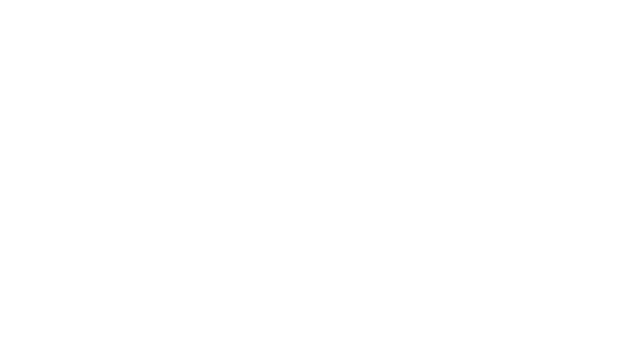
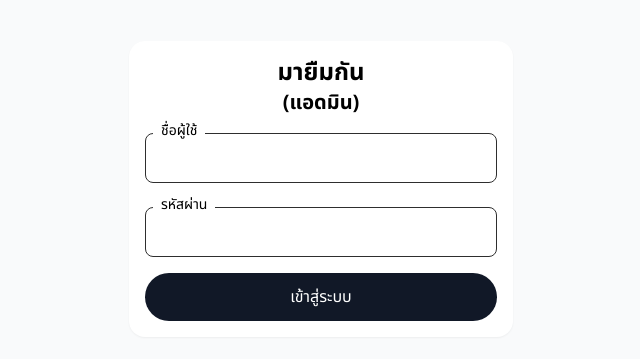
Before and after one commit to SornchaiTheDev/borrow-equipment, a React (Create React App) app: page /admin in a window 1280 px wide. Before the commit this address had no page. Shown: the part 211-570 px from the top of the page, without its empty margins (319-959 px from the left). Built offline with nearby package versions, Linux system fonts and the light colour scheme.

Commit message:
Add : Admin Route

```diff
--- a/src/App.tsx
+++ b/src/App.tsx
@@ -1,4 +1,3 @@
-import { useState, useEffect } from "react";
 import { BrowserRouter, Routes, Route } from "react-router-dom";
 import Login from "./pages/Login";
 import Home from "./pages/Home";
@@ -6,9 +5,11 @@ import Register from "./pages/Register";
 import Info from "./pages/Info";
 import Profile from "./pages/Profile";
 import Return from "./pages/Return";
+import Admin from "./pages/Admin";
 import { LocalizationProvider } from "@mui/x-date-pickers";
 import { AdapterMoment } from "@mui/x-date-pickers/AdapterMoment";
 import ProtectedRoute from "./Components/ProtectedRoute";
+import AdminRoute from "./Components/AdminRoute";
 
 function App() {
   return (
@@ -26,14 +27,7 @@ function App() {
           <Route path="/login" element={<Login />} />
           <Route path="/register" element={<Register />} />
 
-          <Route
-            path="/info"
-            element={
-              <ProtectedRoute>
-                <Info />
-              </ProtectedRoute>
-            }
-          />
+          <Route path="/info" element={<Info />} />
           <Route
             path="/profile"
             element={
@@ -45,11 +39,13 @@ function App() {
           <Route
             path="/return"
             element={
-              <ProtectedRoute>
+              <AdminRoute>
                 <Return />
-              </ProtectedRoute>
+              </AdminRoute>
             }
           />
+
+          <Route path="/admin" element={<Admin />} />
         </Routes>
       </BrowserRouter>
     </LocalizationProvider>
--- /dev/null
+++ b/src/Components/AdminRoute.tsx
@@ -0,0 +1,28 @@
+import { useState, useEffect } from "react";
+import { Navigate } from "react-router-dom";
+import { useLocalStorage } from "usehooks-ts";
+import { getDocument } from "../firebase/method/db";
+import { User } from "../interface/User";
+
+function AdminRoute({ children }: { children: JSX.Element }) {
+  const [user, setUser] = useState<User>();
+  const [uid, setUid] = useLocalStorage("uid", "");
+
+  useEffect(() => {
+    if (uid) {
+      getDocument(`users/${uid}`).then((user) => {
+        if (!user) {
+          return setUid("");
+        }
+        setUser(user as User);
+      });
+    }
+  }, []);
+
+  if (!uid) return <Navigate to="/admin" replace />;
+  if (!user) return null;
+  if (user.role !== "admin") return <Navigate to="/login" replace />;
+  return children;
+}
+
+export default AdminRoute;
--- a/src/Components/BorrowCode.tsx
+++ b/src/Components/BorrowCode.tsx
@@ -1,12 +1,11 @@
-import React, { useState } from "react";
-import { GrFormClose } from "react-icons/gr";
 import Button from "./Button";
 
 interface BorrowCodeProps {
   onClose: () => void;
+  code: string;
 }
 
-function BorrowCode({ onClose }: BorrowCodeProps) {
+function BorrowCode({ onClose, code }: BorrowCodeProps) {
   return (
     <div className="h-screen flex justify-center items-center w-full bg-black bg-opacity-20 absolute z-40">
       <div className="flex flex-col items-center max-w-md p-4  rounded-2xl bg-white shadow-sm py-4 w-full gap-6">
@@ -19,7 +18,7 @@ function BorrowCode({ onClose }: BorrowCodeProps) {
         </p>
         <div className="my-6">
           <div className="border-2 border-gray-50 bg-gray-100 p-4 rounded-lg">
-            <h2 className="text-4xl">2GH8SX</h2>
+            <h2 className="text-4xl">{code}</h2>
           </div>
         </div>
 
--- a/src/firebase/method/db/index.ts
+++ b/src/firebase/method/db/index.ts
@@ -1,4 +1,5 @@
 import { addDocToCollection } from "./add";
 import { getDocument, getAllFromCollection } from "./get";
+import { update } from "./update";
 
-export { addDocToCollection, getDocument, getAllFromCollection };
+export { addDocToCollection, getDocument, getAllFromCollection, update };
--- /dev/null
+++ b/src/firebase/method/db/update.ts
@@ -0,0 +1,11 @@
+import { db } from "../../index";
+import { doc, updateDoc } from "firebase/firestore";
+
+export const update = async (path: string, data: object) => {
+  try {
+    const docRef = doc(db, path);
+    updateDoc(docRef, data);
+  } catch (err) {
+    throw err;
+  }
+};
--- a/src/interface/User.ts
+++ b/src/interface/User.ts
@@ -2,4 +2,5 @@ export interface User {
   fullName: string;
   studentId: string;
   telephone: string;
+  role: "user" | "admin";
 }
--- /dev/null
+++ b/src/pages/Admin.tsx
@@ -0,0 +1,94 @@
+import { ChangeEvent, FormEvent, useState } from "react";
+import InputForm from "../Components/InputForm";
+import AsyncBtn from "../Components/AsyncBtn";
+import { Navigate, useNavigate } from "react-router-dom";
+import { auth } from "../firebase";
+import { getDocument } from "../firebase/method/db";
+import {
+  AuthError,
+  signInWithEmailAndPassword,
+  UserCredential,
+} from "firebase/auth";
+import { useLocalStorage } from "usehooks-ts";
+import { User } from "../interface/User";
+
+const handleError = (err: string) => {
+  console.log(err);
+  if (err === "auth/user-not-found") return "ไม่พบผู้ใช้นี้";
+  if (err === "auth/wrong-password") return "รหัสผ่านผิด";
+  if (err === "no-permission") return "ไม่มีสิทธิ์ในการเข้าถึง";
+  return "โปรดลองใหม่อีกครั้ง";
+};
+
+function Admin() {
+  const [username, setUsername] = useState<string>("");
+  const [password, setPassword] = useState<string>("");
+  const [isSubmit, setIsSubmit] = useState<boolean>(false);
+  const [error, setError] = useState<string | null>(null);
+
+  const navigate = useNavigate();
+  const [user, setUser] = useLocalStorage<string>("uid", "");
+
+  if (user) return <Navigate to="/return" replace />;
+
+  const handleOnSignIn = () => {
+    setIsSubmit(true);
+    signInWithEmailAndPassword(
+      auth,
+      `${username}@borrow-equipment.com`,
+      password
+    )
+      .then(({ user }: UserCredential) => {
+        setIsSubmit(false);
+        getDocument(`users/${user.uid}`).then((doc) => {
+          if (doc!.role === "admin") {
+            setUser(user.uid);
+            return navigate("/return", { replace: true });
+          }
+          setError("no-permission");
+          setIsSubmit(false);
+        });
+      })
+      .catch(({ code }: AuthError) => {
+        setError(code);
+        setIsSubmit(false);
+      });
+  };
+  return (
+    <div className="py-4 px-16 bg-gray-50 h-screen flex justify-center items-center">
+      <div className="flex flex-col w-full max-w-sm p-4  rounded-2xl bg-white shadow-sm py-4  items-center">
+        <h2 className="text-2xl font-bold">มายืมกัน</h2>
+        <h2 className="text-xl font-bold">(แอดมิน)</h2>
+        {error && (
+          <p className="text-red-500 font-semibold">{handleError(error)}</p>
+        )}
+        <div className="my-4 flex w-full flex-col gap-6 items-center">
+          <InputForm
+            size="text-md"
+            title="ชื่อผู้ใช้"
+            value={username}
+            onChange={(e: FormEvent<HTMLInputElement>) =>
+              setUsername(e.currentTarget.value)
+            }
+          />
+          <InputForm
+            size="text-md"
+            type="password"
+            title="รหัสผ่าน"
+            value={password}
+            onChange={(e: FormEvent<HTMLInputElement>) =>
+              setPassword(e.currentTarget.value)
+            }
+          />
+        </div>
+        <AsyncBtn
+          title="เข้าสู่ระบบ"
+          onClick={handleOnSignIn}
+          isDisabled={isSubmit}
+        />
+      </div>
+    </div>
+  );
+}
+
+export default Admin;
--- a/src/pages/Home.tsx
+++ b/src/pages/Home.tsx
@@ -13,9 +13,11 @@ function Home() {
   const [isBanned, setIsBanned] = useState<boolean>(false);
   const [equipments, setEquipments] = useState<Equipment[]>([]);
   const [borrow, setBorrow] = useState<Equipment | null>(null);
+  const [code, setCode] = useState<string>("");
   const [uid, _] = useLocalStorage("uid", "");
 
-  const handleOnSuccess = () => {
+  const handleOnSuccess = (code: string) => {
+    setCode(code);
     setBorrow(null);
     setIsSuccess(true);
   };
@@ -44,7 +46,9 @@ function Home() {
           onSuccess={handleOnSuccess}
         />
       )}
-      {isSuccess && <BorrowCode onClose={() => setIsSuccess(false)} />}
+      {isSuccess && (
+        <BorrowCode code={code} onClose={() => document.location.reload()} />
+      )}
 
       <div className="py-4 px-4 md:px-16 min-h-screen flex justify-center items-center w-full">
         <div className="flex flex-col max-w-xl p-4  rounded-2xl bg-white shadow-sm py-4 w-full gap-4">
--- a/src/pages/Return.tsx
+++ b/src/pages/Return.tsx
@@ -2,13 +2,27 @@ import { useEffect, useState } from "react";
 import { AiOutlineLoading3Quarters } from "react-icons/ai";
 import OtpInput from "react-otp-input";
 import { Player } from "@lottiefiles/react-lottie-player";
+import { auth } from "../firebase/index";
+import { signOut } from "firebase/auth";
+import { useLocalStorage } from "usehooks-ts";
 
 function Return() {
   const [step, setStep] = useState<number>(1);
+  const [_, setUid] = useLocalStorage("uid", "");
+  const handleLogout = () => {
+    signOut(auth);
+    setUid("");
+  };
 
   return (
-    <div className="py-4 px-4 md:px-16 min-h-screen flex justify-center items-center w-full">
-      <div className="flex flex-col max-w-md p-4  rounded-2xl bg-white shadow-sm py-4 w-full gap-4 items-center">
+    <div className="py-4 px-4 md:px-16 min-h-screen flex flex-col justify-center items-center w-full">
+      <div className="flex flex-col max-w-md p-4  rounded-2xl bg-white shadow-sm py-4 w-full gap-4 items-center relative">
+        <button
+          className="bg-red-300 text-red-500 p-2 rounded-lg self-end absolute right-2 -top-12"
+          onClick={handleLogout}
+        >
+          ออกจากระบบ
+        </button>
         {step === 1 ? (
           <FirstStep toSteptwo={() => setStep(2)} />
         ) : (
@@ -70,6 +84,7 @@ const FirstStep = ({ toSteptwo }: { toSteptwo: () => void }) => {
       toSteptwo();
     }, 1000);
   };
+
   return (
     <>
       <h2 className="text-center text-xl font-semibold mt-2">
```
Also changed, not shown: src/Components/Borrow.tsx (+28 -8 lines).
